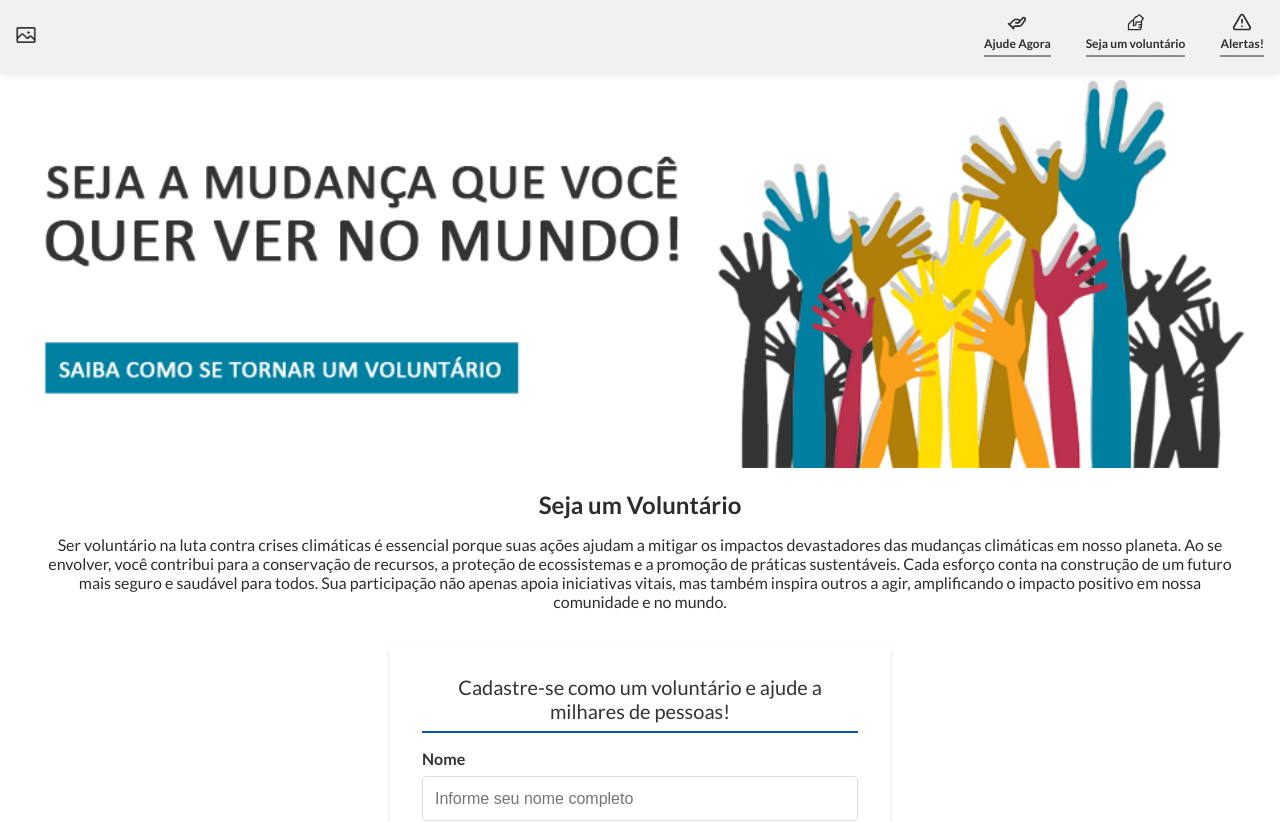
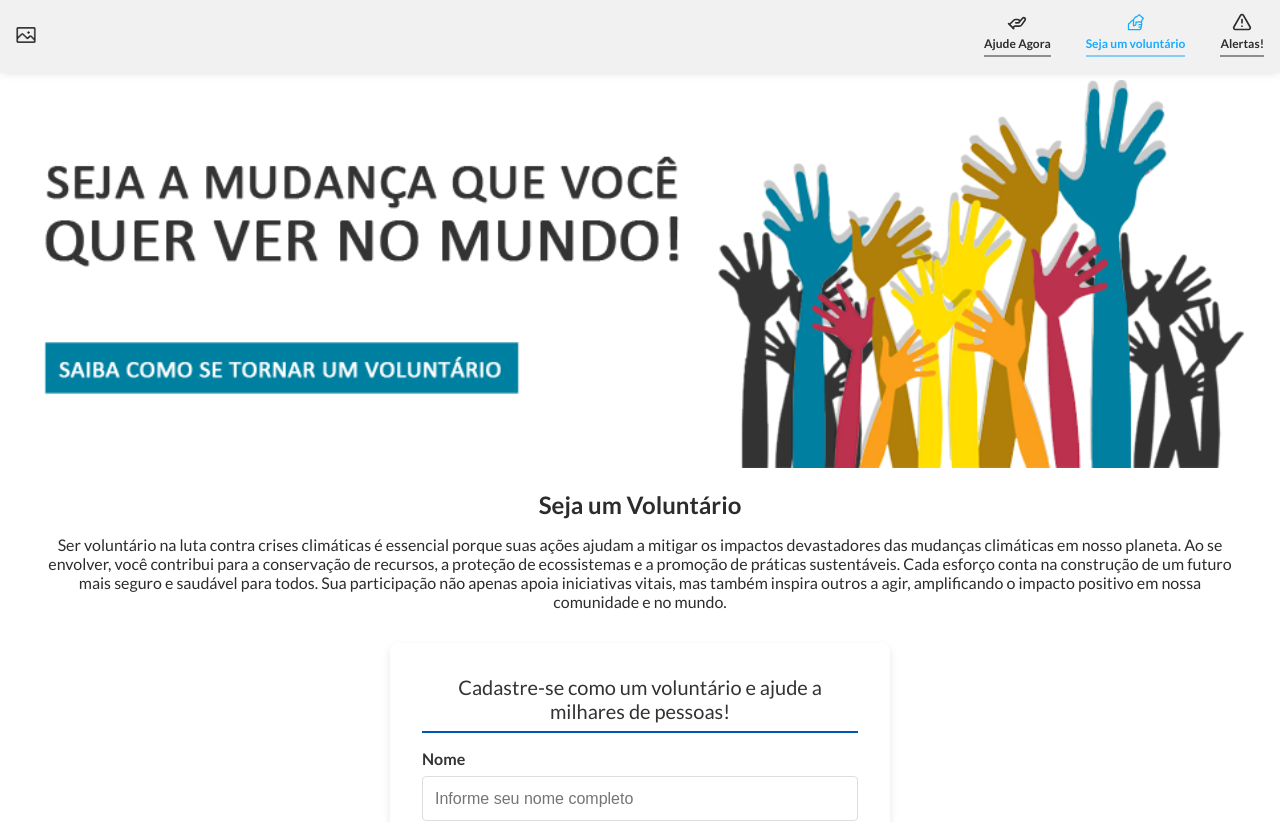
Before and after one commit to PatrickDniz/Hackthonamatata, a Next.js app: page /seja-um-voluntario in a window 1280 px wide. Shown: the top 822 px of the page. Built offline with nearby package versions, Linux system fonts and the light colour scheme.

Commit message:
chore: adjusting link

```diff
--- a/src/components/Header/index.js
+++ b/src/components/Header/index.js
@@ -21,7 +21,7 @@ export default function Header() {
             <LuHelpingHand fontSize={20} />
             <span>Ajude Agora</span>
           </Link>
-          <Link className={clsx(styles.navItem, { [styles.selected]: path === "/voluntarios" })} href={"/voluntarios"}>
+          <Link className={clsx(styles.navItem, { [styles.selected]: path === "/seja-um-voluntario" })} href={"/seja-um-voluntario"}>
             <LiaHandsHelpingSolid fontSize={20} />
             <span>Seja um voluntário</span>
           </Link>
```
